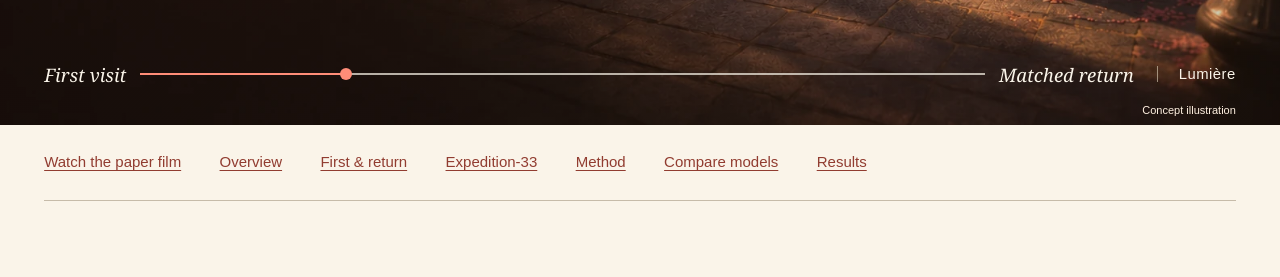
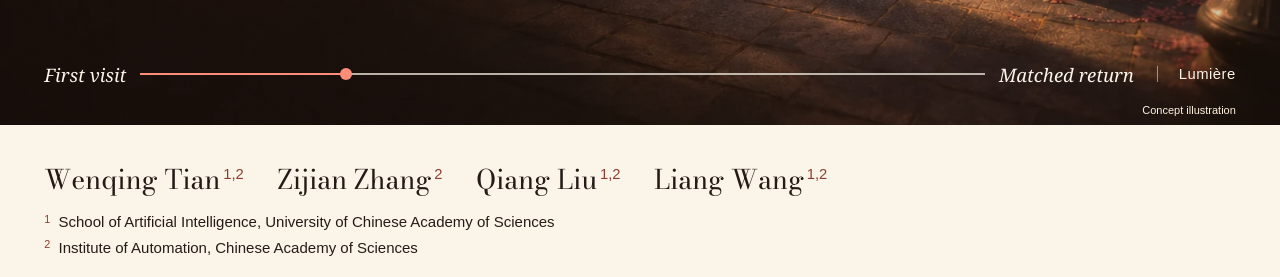
Before and after one commit to Gabrielinger/Eidetic-Code-World-Model, a plain HTML site: page index.html in a window 1280 px wide. Shown: the part 675-952 px from the top of the page. Drawn offline with Linux system fonts and the light colour scheme.

Commit message:
Add paper authors and affiliations to the project page

```diff
--- a/index.html
+++ b/index.html
@@ -37,6 +37,18 @@
       <span class="scene">Lumière</span>
     </div>
     <small class="art-credit">Concept illustration</small>
+  </section>
+  <section class="paper byline" id="authors" aria-label="Authors and affiliations">
+    <ul class="author-list" aria-label="Authors">
+      <li>Wenqing Tian<sup>1,2</sup></li>
+      <li>Zijian Zhang<sup>2</sup></li>
+      <li>Qiang Liu<sup>1,2</sup></li>
+      <li>Liang Wang<sup>1,2</sup></li>
+    </ul>
+    <ul class="affiliations" aria-label="Affiliations">
+      <li><sup>1</sup> School of Artificial Intelligence, University of Chinese Academy of Sciences</li>
+      <li><sup>2</sup> Institute of Automation, Chinese Academy of Sciences</li>
+    </ul>
   </section>
   <nav class="paper research-nav" aria-label="Research contents"><a href="#paper-film">Watch the paper film</a><a href="#overview">Overview</a><a href="#benchmark">First &amp; return</a><a href="#expedition-33">Expedition-33</a><a href="#method">Method</a><a href="#comparisons">Compare models</a><a href="#results">Results</a></nav>
   <section class="paper section explainer" id="paper-film" aria-labelledby="paper-film-title">
--- a/styles.css
+++ b/styles.css
@@ -38,6 +38,18 @@ h1 { font:400 clamp(68px,7.2vw,150px)/.95 var(--display); letter-spacing:-.04em;
 .scene { font-size:.8em; border-left:1px solid #e0d3be99; margin-left:.6em; padding-left:1.4em; letter-spacing:.035em; }
 .art-credit { position:absolute; bottom:1.15%; right:var(--gutter); font-size:11px; color:#fff1e1; }
 .paper { width:min(100% - var(--gutter)*2,1400px); margin-inline:auto; }
+.byline { padding-block:clamp(26px,3vw,46px); border-bottom:1px solid var(--rule); }
+.byline ul { list-style:none; margin:0; padding:0; }
+.author-list { display:flex; flex-wrap:wrap; gap:.3em 1.25em; font:400 clamp(21px,2.1vw,32px)/1.25 var(--display); }
+.author-list li { white-space:nowrap; }
+.byline sup { color:var(--rust); font:500 .55em/1 Arial,Helvetica,sans-serif; }
+.author-list sup { margin-left:.18em; }
+.byline .affiliations { display:grid; gap:4px; margin-top:14px; font:15px/1.45 Arial,Helvetica,sans-serif; }
+.affiliations li { display:grid; grid-template-columns:1ch 1fr; gap:.4em; }
+.affiliations sup { font-size:.72em; padding-top:.25em; }
+@media (max-width:700px) {
+  .author-list { display:grid; grid-template-columns:repeat(2,max-content); gap:6px clamp(12px,4vw,28px); font-size:clamp(19px,5.4vw,24px); }
+}
 .section { padding:clamp(52px,7.5vw,110px) 0 clamp(40px,5.5vw,78px); border-bottom:1px solid var(--rule); scroll-margin-top:1rem; }
 .section-intro { display:grid; grid-template-columns:1fr 1fr; gap:clamp(22px,5vw,88px); align-items:start; margin-bottom:clamp(26px,3.6vw,52px); }
 .section h2 { font:400 clamp(48px,5.4vw,86px)/1.02 var(--display); letter-spacing:-.04em; }
```
